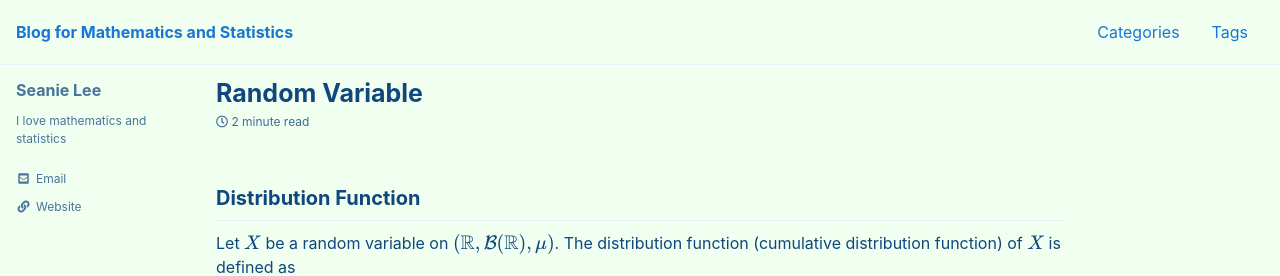
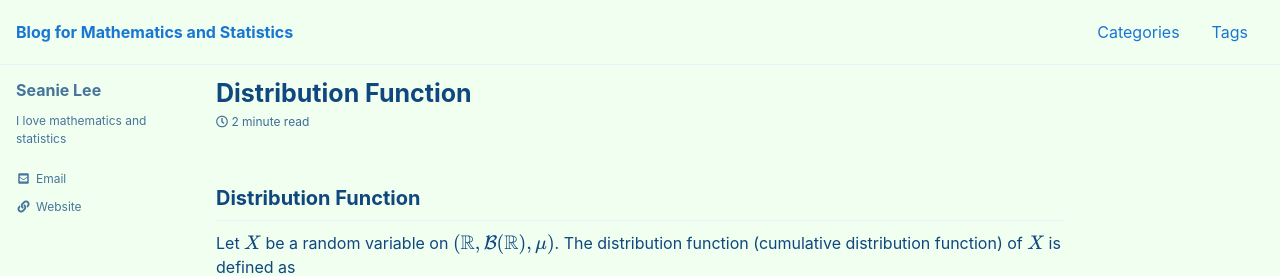
Before and after one commit to seanie12/blog, a Jekyll site: the page built from _posts/2020-12-26-probability-distribution.md, in a window 1280 px wide and 900 px high. Shown: the top 276 px of the window. Built offline with Jekyll 4.4.1, drawn with Linux system fonts in a browser that asks for light colours; cached includes are drawn as plain includes; formulas are drawn with MathJax 3.

Commit message:
Update 2020-12-26-probability-distribution.md

```diff
--- a/_posts/2020-12-26-probability-distribution.md
+++ b/_posts/2020-12-26-probability-distribution.md
@@ -1,5 +1,5 @@
 ---
-title: "Random Variable"
+title: "Distribution Function"
 
 categories:
   - Statistics
```
